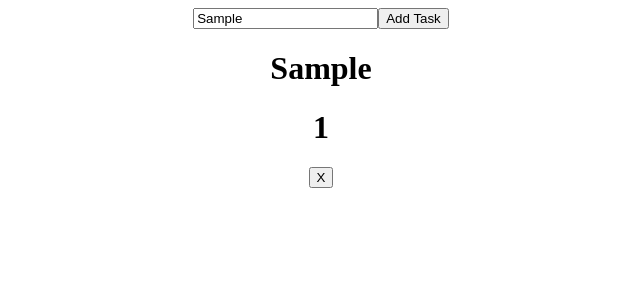
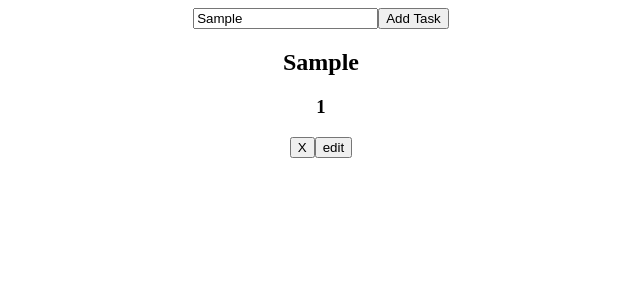
Before and after one commit to alex-steff/FirstTodoList, a React (Create React App) app: page / in a window 1280 px wide. Both pictures are taken after typing "Sample" into the empty fields and a click on the button "Add Task". Shown: the top 300 px of the page, without its empty margins (319-959 px from the left). Built offline with nearby package versions, Linux system fonts and the light colour scheme; no server answers.

Commit message:
implemented redux and added edit button

```diff
--- a/package.json
+++ b/package.json
@@ -3,12 +3,14 @@
   "version": "0.1.0",
   "private": true,
   "dependencies": {
+    "@reduxjs/toolkit": "^1.9.5",
     "@testing-library/jest-dom": "^5.16.5",
     "@testing-library/react": "^13.4.0",
     "@testing-library/user-event": "^13.5.0",
     "axios": "^1.3.6",
     "react": "^18.2.0",
     "react-dom": "^18.2.0",
+    "react-redux": "^8.0.5",
     "react-scripts": "5.0.1",
     "web-vitals": "^2.1.4"
   },
--- a/src/App.js
+++ b/src/App.js
@@ -2,6 +2,9 @@ import "./App.css";
 import { useState, useEffect } from "react";
 import { Task } from "./Task";
 import axios from "axios";
+import store from "./redux/store";
+import { Provider } from "react-redux";
+import Todos from "./components/Todos";
 
 function App() {
   const [keyIndex, setKeyIndex] = useState(0);
@@ -18,15 +21,15 @@ function App() {
     console.log("todo list: ", todoList);
   }, [todoList.length]);
 
-  useEffect (()=> {
-    axios.get("https://jsonplaceholder.typicode.com/todos", {
-      params: {
-        fields: "title,id"
-      }
-    }).then((result) => {
-      setTodoList(result.data);
-    });
-  }, []);
+  // useEffect (()=> {
+  //   axios.get("https://jsonplaceholder.typicode.com/todos", {
+  //     params: {
+  //       fields: "title,id"
+  //     }
+  //   }).then((result) => {
+  //     setTodoList(result.data);
+  //   });
+  // }, []);
 
   const getNewKeyIndex = () => {
     const newKeyIndex = keyIndex + 1;
@@ -47,12 +50,6 @@ function App() {
   const addTask = () => {
     const newId = getNewKeyIndex();
     console.log("new id:", newId);
-    // setNewTask(
-    //   {
-    //     id: newId,
-    //     title: newTask.title
-    //   }
-    // );
     const newT = {
       id:newId,
       title:newTask.title
@@ -68,10 +65,12 @@ function App() {
   }
 
   return (
-    <div className="App">
+    <Provider store={store}>
+      {/* <div className="App">
         <div className="addTask">
           <input onChange={handleChange} />
           <button onClick={addTask}> Add Task </button>
+          <Counter/>
         </div>
         <div className="list">
           { todoList.map((task) => {
@@ -80,7 +79,9 @@ function App() {
             );
           })}
         </div>
-    </div>
+      </div> */}
+      <Todos/>
+    </Provider>
   )
 }
 
--- a/src/Task.js
+++ b/src/Task.js
@@ -1,6 +1,8 @@
-import { useEffect } from "react";
+import { useEffect, useState, useRef } from "react";
 
 export const Task = (props) => {
+    const [editMode, setEditMode] = useState(false);
+    const titleRef= useRef();
     useEffect(()=>{
         console.log("Task mounted: ", props.id);
         return (()=> {
@@ -9,9 +11,17 @@ export const Task = (props) => {
     }, []);
     return (
         <div>
-            <h1>{props.title}</h1>
-            <h1>{props.id}</h1>
+            {!editMode && <h2>{props.title}</h2>}
+            {editMode && <input ref={titleRef} defaultValue={props.title} onChange={()=> {}}/>}
+            <h3>{props.id}</h3>
             <button onClick={() => props.deleteTask(props)}> X </button>
+            {!editMode && <button onClick={() => setEditMode(true)}> edit </button>}
+            {editMode && (
+                <button onClick={() => {
+                    setEditMode(false)
+                    props.editTask(titleRef.current.value)
+                }}> save </button>
+            )}
         </div>
     );
 }
--- /dev/null
+++ b/src/components/Todos.js
@@ -0,0 +1,35 @@
+import { useDispatch, useSelector } from "react-redux";
+import { Task } from "../Task";
+import { useRef } from "react";
+import { addTodo, removeTodo, editTodo } from "../redux/todoSlice";
+
+const Todos = (props) => {
+    const todoList = useSelector(state=>state.todos);
+    const titleRef= useRef();
+    const dispatch =useDispatch();
+
+    console.log(todoList);
+    return <div className="App">
+        <div className="addTask">
+            <input ref={titleRef} onChange={()=>{}} />
+            <button onClick={()=>{
+                console.log(titleRef.current.value);
+                const newTitle = titleRef.current.value;
+                dispatch(addTodo(newTitle));
+            }}> Add Task </button>
+        </div>
+        <div className="list">
+            {todoList.map((task) => {
+                return (
+                    <Task title={task.title} id={task.id} deleteTask={()=>{
+                        dispatch(removeTodo({id:task.id}))
+                    }} editTask={(taskTitle)=>{
+                        dispatch(editTodo({id:task.id, title:taskTitle}))
+                    }} key={task.id} />
+                );
+            })}
+        </div>
+    </div>
+}
+
+export default Todos;
--- /dev/null
+++ b/src/redux/store.js
@@ -0,0 +1,8 @@
+import { configureStore } from "@reduxjs/toolkit";
+import todoReducer from "./todoSlice.js";
+
+export default configureStore( {
+    reducer: {
+        todos: todoReducer,
+    },
+});
--- /dev/null
+++ b/src/redux/todoSlice.js
@@ -0,0 +1,40 @@
+import { createSlice } from "@reduxjs/toolkit";
+
+const todoSlice = createSlice({
+    name: "todos",
+    initialState:[],
+    reducers: {
+        addTodo: (state, action) => {
+            console.log(action);
+            const id = state.length + 1;
+            const todo = {
+                id,
+                title:action.payload
+            }
+            console.log(todo);
+            return state.concat(todo);
+        },
+        removeTodo:(state,action)=>{
+            const id = action.payload.id;
+            console.log(id);
+            return state.filter((todo)=> todo.id !== id);
+        },
+        editTodo: (state, action) => {
+            const id = action.payload.id;
+            const title = action.payload.title;
+
+            return state.map((todo)=>{
+                if(todo.id === id) {
+                    return {
+                        ...todo,
+                        title
+                    }
+                }
+                return todo;
+            });
+        }
+    }
+});
+
+export const {addTodo, removeTodo, editTodo} = todoSlice.actions;
+export default todoSlice.reducer;
```
Also changed, not shown: 1 other file (tests, documents, lock files or other folders). Lines whose indentation alone changed are shown as unchanged.
